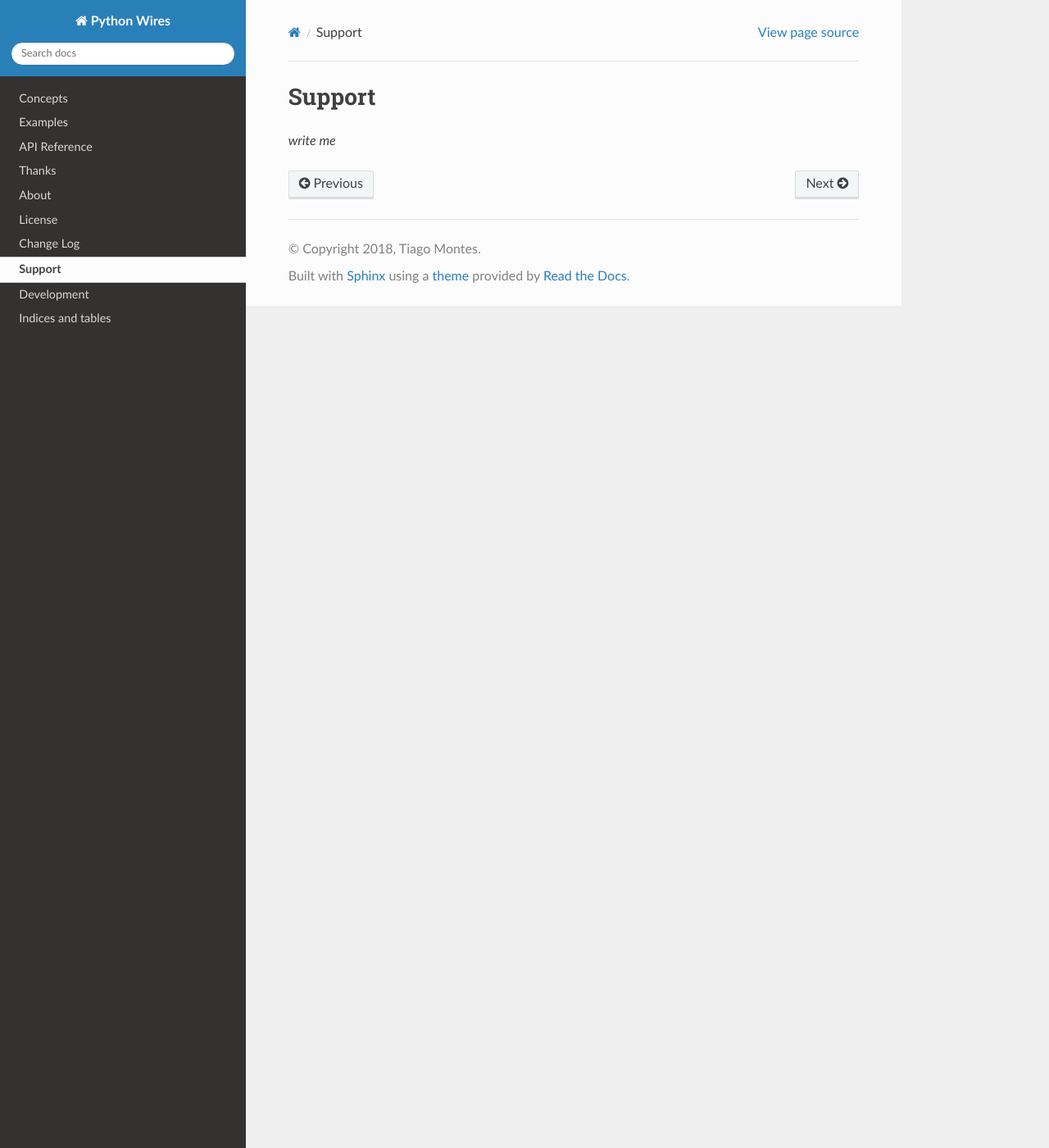
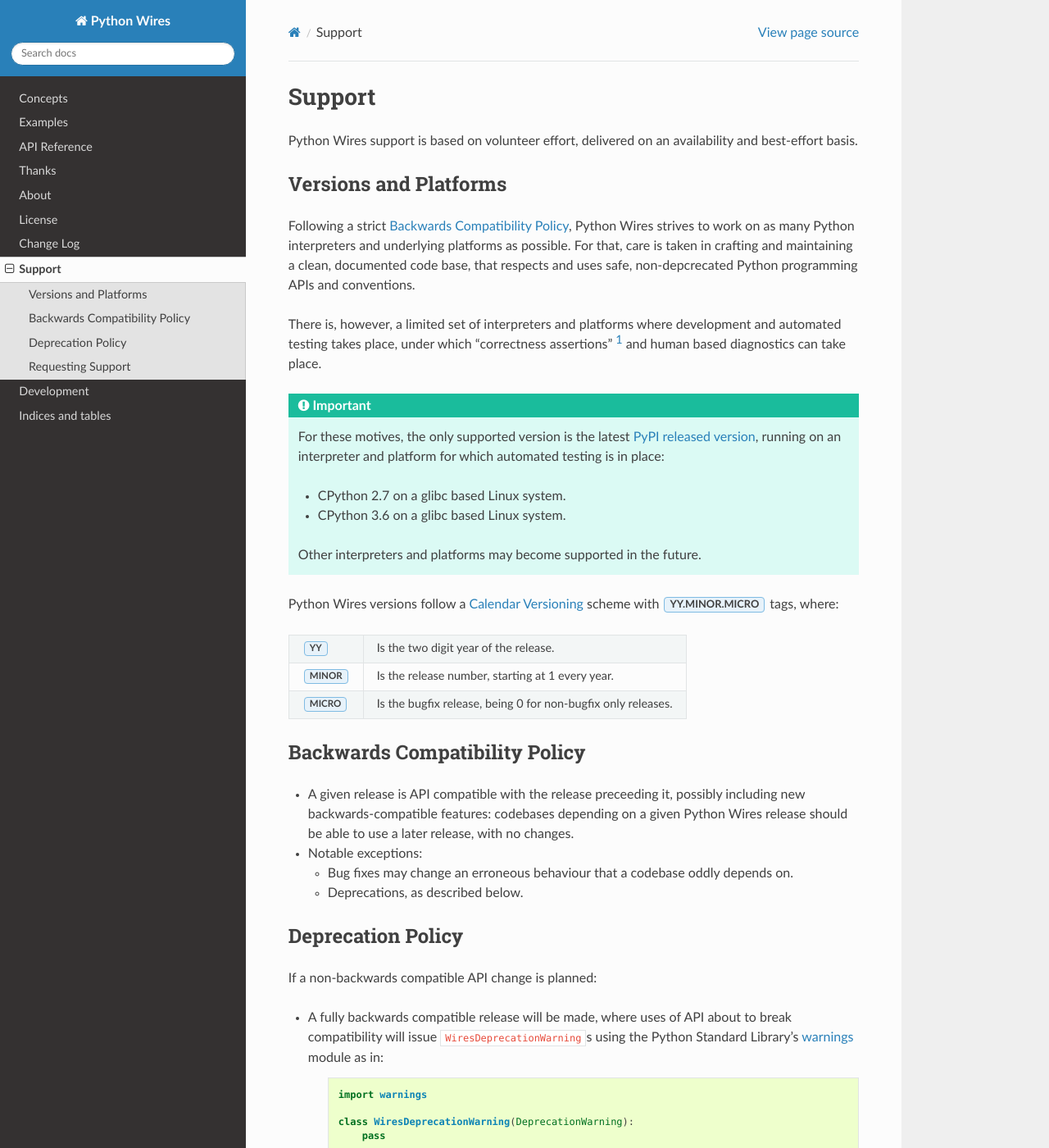
Before and after one commit to tmontes/python-wires, a Sphinx documentation site: the page built from docs/source/support.rst, in a window 1280 px wide and 1400 px high. Shown: the whole window at 82% size. Built offline with Sphinx 7.4.7 and the Read the Docs theme 2.0.0, drawn with Linux system fonts in a browser that asks for light colours; some of the changed text lies outside the part shown.

Commit message:
Good progress on the Support documentation.

```diff
--- a/docs/source/conf.py
+++ b/docs/source/conf.py
@@ -90,7 +90,9 @@
 # further.  For a list of options available for each theme, see the
 # documentation.
 #
-# html_theme_options = {}
+html_theme_options = {
+    'navigation_depth': 2,
+}
 
 # Add any paths that contain custom static files (such as style sheets) here,
 # relative to this directory. They are copied after the builtin static files,
--- a/docs/source/support.rst
+++ b/docs/source/support.rst
@@ -1,4 +1,74 @@
 Support
 =======
 
-*write me*
+Python Wires support is based on volunteer effort, delivered on an availability and best-effort basis.
+
+
+Versions and Platforms
+----------------------
+
+Following a strict `Backwards Compatibility Policy`_, Python Wires strives to work on as many Python interpreters and underlying platforms as possible. For that, care is taken in crafting and maintaining a clean, documented code base, that respects and uses safe, non-depcrecated Python programming APIs and conventions.
+
+There is, however, a limited set of interpreters and platforms where development and automated testing takes place, under which "correctness assertions" [#correctness]_ and human based diagnostics can take place.
+
+.. important::
+
+    For these motives, the only supported version is the latest `PyPI released version <https://pypi.python.org/pypi/wires>`_, running on an interpreter and platform for which automated testing is in place:
+
+    * CPython 2.7 on a glibc based Linux system.
+    * CPython 3.6 on a glibc based Linux system.
+
+    Other interpreters and platforms may become supported in the future.
+
+Python Wires versions follow a `Calendar Versioning <https://calver.org/>`_ scheme with :guilabel:`YY.MINOR.MICRO` tags, where:
+
+=================== ============================================================
+:guilabel:`YY`      Is the two digit year of the release.
+:guilabel:`MINOR`   Is the release number, starting at 1 every year.
+:guilabel:`MICRO`   Is the bugfix release, being 0 for non-bugfix only releases.
+=================== ============================================================
+
+
+
+Backwards Compatibility Policy
+------------------------------
+
+* A given release is API compatible with the release preceeding it, possibly including new backwards-compatible features: codebases depending on a given Python Wires release should be able to use a later release, with no changes.
+
+* Notable exceptions:
+
+  * Bug fixes may change an erroneous behaviour that a codebase oddly depends on.
+
+  * Deprecations, as described below.
+
+
+
+Deprecation Policy
+------------------
+
+If a non-backwards compatible API change is planned:
+
+* A fully backwards compatible release will be made, where uses of API about to break compatibility will issue ``WiresDeprecationWarning``\s using the Python Standard Library's `warnings <https://docs.python.org/3.6/library/warnings.html>`_ module as in:
+
+    .. code-block:: python
+
+        import warnings
+
+        class WiresDeprecationWarning(DeprecationWarning):
+            pass
+
+        warnings.simplefilter('always', WiresDeprecationWarning)
+        warnings.warn('message', WiresDeprecationWarning)
+
+* A non-backwards compatible release will be made, no earlier than six months after the release including the ``WiresDeprecationWarning``\s.
+
+
+
+Requesting Support
+------------------
+
+asdasdasd
+
+
+
+.. [#correctness] Whatever that means, without implying any guarantees other than the ones expressed in the :doc:`license`.
```
Also changed, not shown: docs/source/development.rst (+24 -37 lines), 1 other file.
